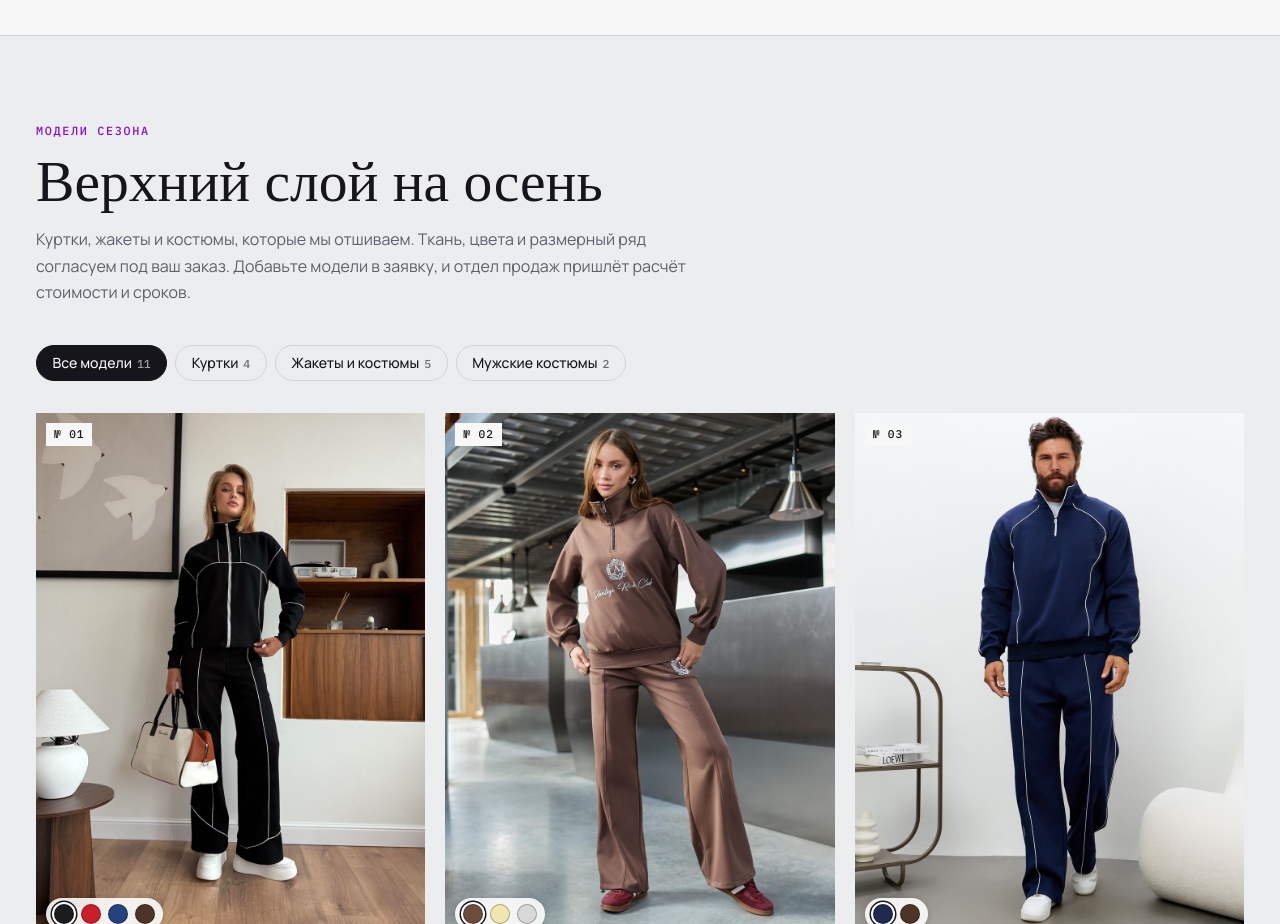
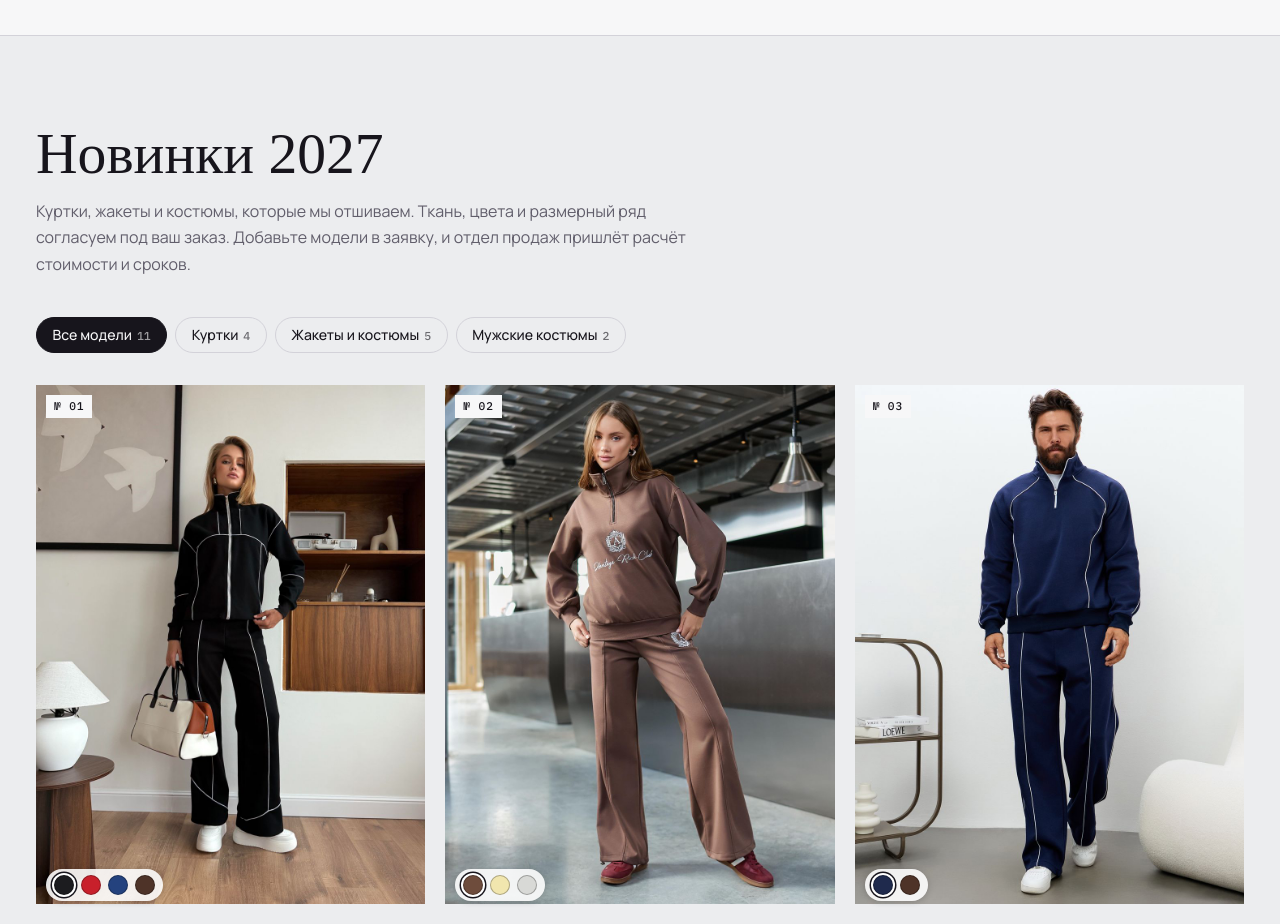
Before and after one commit to davletmikibaev-pixel/bonicabfactory.com, a plain HTML site: page index.html in a window 1280 px wide. Shown: the part 1560-2484 px from the top of the page. Drawn offline with Linux system fonts and the light colour scheme; a web font is replaced by a local one.

Commit message:
Заголовок каталога: Новинки 2027
Co-Authored-By: Claude Opus 5.5 <noreply@anthropic.com>

```diff
--- a/index.html
+++ b/index.html
@@ -337,8 +337,7 @@ dialog::backdrop { background: rgba(14, 10, 20, .78); }
     <div class="wrap">
       <div class="sec-head">
         <div>
-          <span class="label v">Модели сезона</span>
-          <h2>Верхний слой на осень</h2>
+          <h2>Новинки 2027</h2>
           <p>Куртки, жакеты и костюмы, которые мы отшиваем. Ткань, цвета и размерный ряд согласуем под ваш заказ. Добавьте модели в заявку, и отдел продаж пришлёт расчёт стоимости и сроков.</p>
         </div>
       </div>
```
